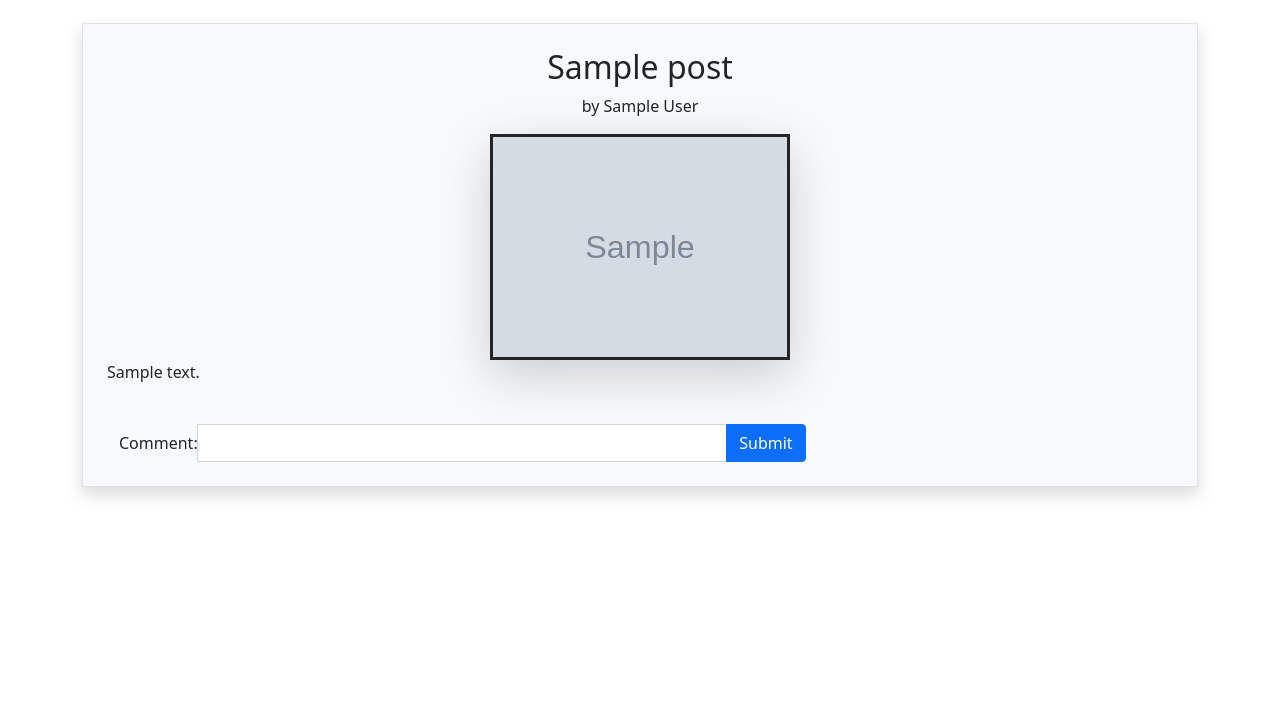
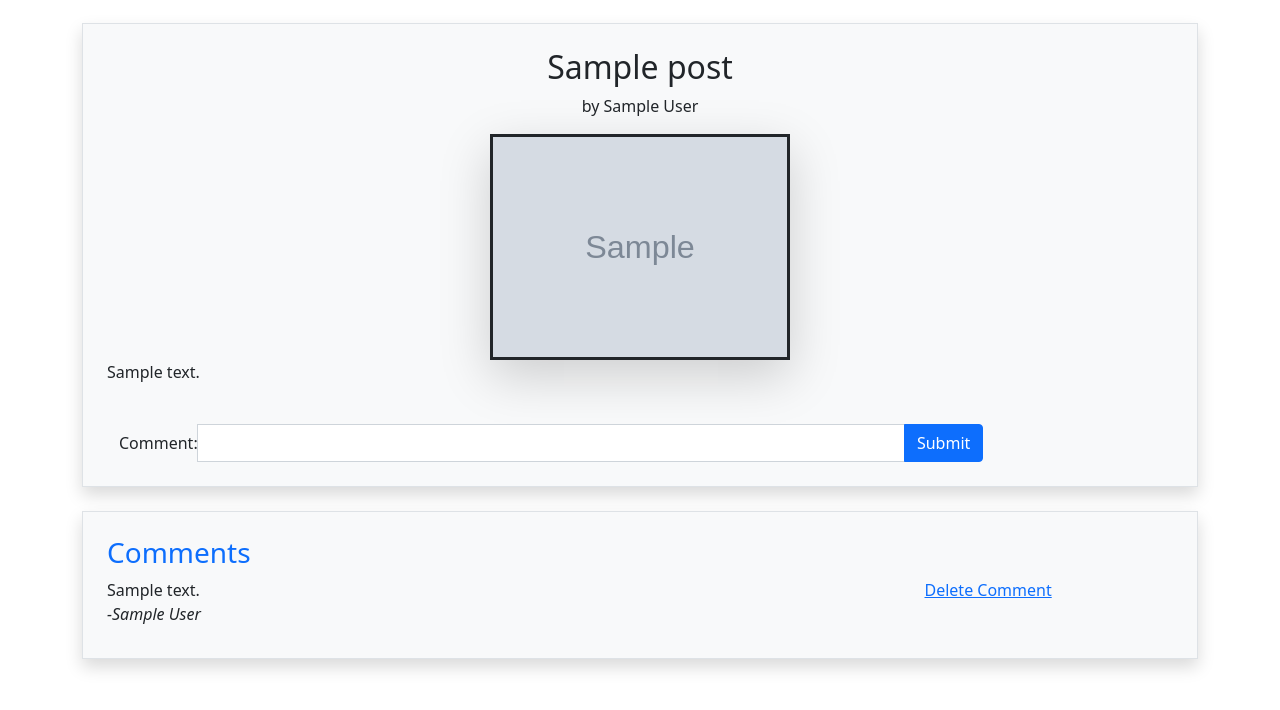
Before and after one commit to csmatthews1/Portfolio, a Flask app: page /viewpost/1 in a window 1280 px wide. Shown: the part 75-785 px from the top of the page. Run offline with Flask 2, Linux system fonts and the light colour scheme; the visitor is signed in with stand-in values (Sample User, id 1); tables that the repository leaves empty or names only in its code hold one stand-in row (values such as "Sample post"); grey boxes marked "Sample" are stand-in pictures; some libraries are stand-ins or nearby versions.

Commit message:
misc changes

```diff
--- a/Blog/flask_app/controllers/posts.py
+++ b/Blog/flask_app/controllers/posts.py
@@ -3,6 +3,7 @@ from flask import Flask,render_template, redirect, request, session
 from flask_app.models.user import User
 from flask_app.models.post import Post
 from flask_app.models.type import Type
+from flask_app.models.comment import Comment
 from flask import flash
 import calendar
 
@@ -31,7 +32,8 @@ def viewpost(id):
         'id': id
     }
     post = Post.get_by_id(data)
-    return render_template("view_post.html", post = post)
+    comments = Comment.get_by_post(data)
+    return render_template("view_post.html", post = post, comments =comments)
 
 @app.route('/showtype/<int:id>')
 def showtype(id):
@@ -117,3 +119,25 @@ def newpost():
     Post.save(data)
     flash("Post successfully submitted.")
     return redirect("/admin")
+
+@app.route('/submitcomment', methods=['POST'])
+def submitcomment():
+    if len(request.form['comment']) < 1:
+        return redirect("/viewpost/" + request.form['id'])
+
+    data = {
+        'post_id': request.form['id'],
+        'comment': request.form['comment'],
+        'author_id': session['user_id'],
+    }
+
+    Comment.save(data)
+    return redirect("/viewpost/" + request.form['id'])
+
+@app.route('/deletecomment/<int:post_id>/<int:id>')
+def deletecomment(post_id, id):
+    data = {
+        'id': id
+    }
+    Comment.delete(data)
+    return redirect("/viewpost/" + str(post_id))
--- a/Blog/flask_app/controllers/users.py
+++ b/Blog/flask_app/controllers/users.py
@@ -31,7 +31,6 @@ def signin():
 def register():
     if not User.validate_user(request.form):
         return redirect('/')
-
 
     data = {
         'first_name': request.form['first_name'],
--- /dev/null
+++ b/Blog/flask_app/models/comment.py
@@ -0,0 +1,66 @@
+from flask_app.config.mysqlconnection import connectToMySQL
+from flask_app.models import user
+from flask_app.models import post
+from flask import flash
+
+class Comment:
+    def __init__( self , data ):
+        tempData = {
+            'id': data['author_id']
+        }
+        self.id = data['id']
+        self.comment = data['comment']
+        self.author = user.User.get_by_id(tempData)
+        tempData['id'] = data['post_id']
+        self.post = post.Post.get_by_id(tempData)
+        self.created_at = data['created_at']
+        self.updated_at = data['updated_at']
+
+    @classmethod
+    def get_all(cls):
+        query = "SELECT * FROM comments;"
+        # make sure to call the connectToMySQL function with the schema you are targeting.
+        results = connectToMySQL('blog').query_db(query)
+        # Create an empty list to append our instances of comments
+        comments = []
+        # Iterate over the db results and create instances of comments with cls.
+        for comment in results:
+            comments.append( cls(comment) )
+        return comments
+
+    @classmethod
+    def get_by_id(cls, data):
+        query = "SELECT * FROM comments WHERE id = %(id)s;"
+        # make sure to call the connectToMySQL function with the schema you are targeting.
+        result = connectToMySQL('blog').query_db(query, data)
+        if len(result) < 1 or result == False:
+            return False
+
+        return cls(result[0])
+
+    @classmethod
+    def get_by_post(cls, data):
+        query = "SELECT * FROM comments WHERE post_id = %(id)s;"
+        # make sure to call the connectToMySQL function with the schema you are targeting.
+        results = connectToMySQL('blog').query_db(query, data)
+        # Create an empty list to append our instances of comments
+        comments = []
+        if results == False:
+            return comments
+
+        # Iterate over the db results and create instances of comments with cls.
+        for comment in results:
+            comments.append( cls(comment) )
+        return comments
+
+    @classmethod
+    def save(cls, data):
+        query = "INSERT INTO comments ( post_id, author_id, comment, created_at, updated_at) VALUES ( %(post_id)s, %(author_id)s, %(comment)s, NOW(), NOW());"
+        # data is a dictionary that will be passed into the save method from server.py
+        return connectToMySQL('blog').query_db( query, data )
+
+    @classmethod
+    def delete(cls, data):
+        query = "DELETE FROM comments WHERE id=%(id)s;"
+        # data is a dictionary that will be passed into the save method from server.py
+        return connectToMySQL('blog').query_db( query, data )
--- a/Blog/flask_app/models/post.py
+++ b/Blog/flask_app/models/post.py
@@ -1,4 +1,5 @@
 from flask_app.config.mysqlconnection import connectToMySQL
+from flask_app.models.comment import Comment
 from flask import flash
 import calendar
 
@@ -34,8 +35,9 @@ class Post:
         query = "SELECT * FROM posts WHERE id = %(id)s;"
         # make sure to call the connectToMySQL function with the schema you are targeting.
         result = connectToMySQL('blog').query_db(query, data)
-        if len(result) < 1:
+        if len(result) < 1 or result == False:
             return False
+
         return cls(result[0])
 
     @classmethod
--- a/Blog/flask_app/templates/view_post.html
+++ b/Blog/flask_app/templates/view_post.html
@@ -65,12 +65,15 @@
                             <form class="col-8 mt-5" action='/submitcomment' method='post'>
                                 <div class="input-group align-items-center">
                                     <label for="comment">Comment:</label>
+                                    <input type="hidden" name="id" value="{{post.id}}">
                                     <input class="form-control" type="text" name="comment">
                                     <button class="btn btn-primary " type="submit">Submit</button>
                                 </div>
                             </form>
                         {% else %}
-                            <p>Sign in/up if you wish to make a comment.</p>
+                        <div class="col-8 mt-5">
+                            <p class="text-secondary fst-italic">Sign in/up if you wish to make a comment.</p>
+                        </div>
                         {% endif %}
                         <div class="fb-like mt-5 col-2" data-href="." data-width="" data-layout="button_count" data-action="like" data-size="large" data-share="false"></div>
                         </div>
@@ -86,9 +89,10 @@
                     <p>{{post.body | safe}}</p>
                     <div class="row mx-auto align-items-center">
                         {% if session['user_id'] %}
-                            <form class="col-8 mt-4" action='/submitcomment' method='post'>
+                            <form class="col-10 mt-4" action='/submitcomment' method='post'>
                                 <div class="input-group align-items-center">
                                     <label for="comment">Comment:</label>
+                                    <input type="hidden" name="id" value="{{post.id}}">
                                     <input class="form-control" type="text" name="comment">
                                     <button class="ml-2 btn btn-primary " type="submit">Submit</button>
                                 </div>
@@ -96,12 +100,28 @@
                         {% else %}
                             <p>Sign in/up if you wish to make a comment.</p>
                         {% endif %}
-                        <div class="fb-like mt-4 col-2" data-href="." data-width="" data-layout="button_count" data-action="like" data-size="large" data-share="false"></div>
                     </div>
                 </div>
             {% endif %}
             </div>
         </div>
-    <script src="https://cdn.jsdelivr.net/npm/bootstrap@5.1.3/dist/js/bootstrap.bundle.min.js" integrity="sha384-ka7Sk0Gln4gmtz2MlQnikT1wXgYsOg+OMhuP+IlRH9sENBO0LRn5q+8nbTov4+1p" crossorigin="anonymous"></script>
+        {% if comments|length > 0 %}
+        <div class="container pt-4">
+            <div class="container bg-light shadow border p-4">
+                <h3 class="text-primary">Comments</h3>
+                    {% for c in comments %}
+                    <div class="row">
+                        <div class="col-9">{{c.comment}}</div>
+                        <div class="col-3">{% if (session['admin'] or c.author.id == session['user_id']) %} <a href="/deletecomment/{{post.id}}/{{c.id}}">Delete Comment</a>{% endif %}</div>
+                    </div>
+                    <div class="row mb-2">
+                         <div class="fst-italic">-{{c.author.first_name}} {{c.author.last_name}}</div>
+                    </div>
+                    {% endfor %}
+                </table>
+            </div>
+        </div>
+        {% endif %}
+        <script src="https://cdn.jsdelivr.net/npm/bootstrap@5.1.3/dist/js/bootstrap.bundle.min.js" integrity="sha384-ka7Sk0Gln4gmtz2MlQnikT1wXgYsOg+OMhuP+IlRH9sENBO0LRn5q+8nbTov4+1p" crossorigin="anonymous"></script>
     </body>
 </html>
```
